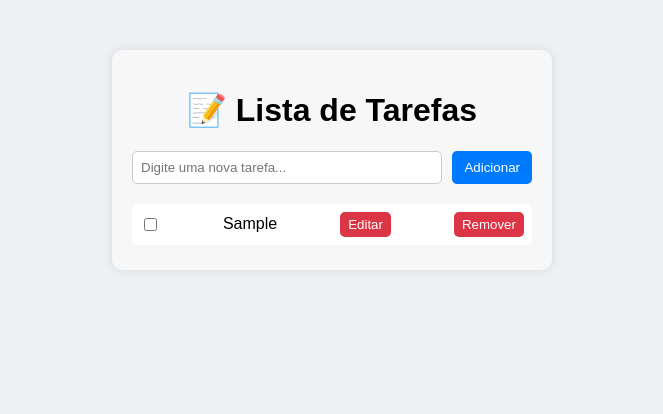
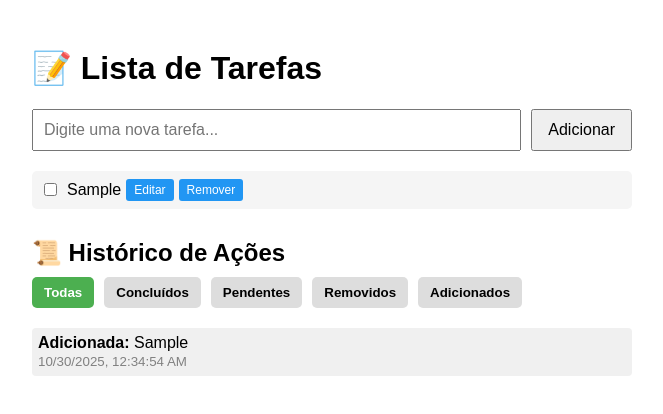
Before and after one commit to 0001135648-debug/Tarefa3, a React (Vite) app: page / in a window 1280 px wide. Both pictures are taken after typing "Sample" into the empty fields and a click on the button "Adicionar". Shown: the top 414 px of the page, without its empty margins (308-971 px from the left). Built offline with nearby package versions, Linux system fonts and the light colour scheme.

Commit message:
divisão de filtragem

```diff
--- a/src/App.css
+++ b/src/App.css
@@ -1,74 +1,115 @@
-import "./styles.css";
-
-export default function App() {
-    return (<div className="App" > <h1>Hello CodeSandbox</h1> <h2>Start editing to see some magic happen !</h2> </div>);
+.body {
+  block-size: auto;
+}
+/* Container principal */
+.app {
+  max-width: 600px;
+  margin: 0 auto;
+  font-family: Arial, sans-serif;
+  padding: 20px;
 }
 
-body {
-    background-color: #eef1f4;
-}
-
-.app {
-    text-align: center;
-    max-width: 400px;
-    margin: 50px auto;
-    background-color: #f7f7f7;
-    padding: 20px;
-    border-radius: 10px;
-    box-shadow: 0 0 10px rgba(0, 0, 0, 0.1);
-    font-family: Arial, sans-serif;
-}
-
+/* Input de nova tarefa */
 .input-area {
   display: flex;
-    gap: 10px;
   margin-bottom: 20px;
 }
 
 .input-area input {
   flex: 1;
-    padding: 8px;
-    border: 1px solid #ccc;
-    border-radius: 5px;
+  padding: 10px;
+  font-size: 16px;
 }
 
 .input-area button {
-    padding: 8px 12px;
-    background-color: #007bff;
-    color: white;
-    border: none;
-    border-radius: 5px;
+  padding: 10px 15px;
+  margin-left: 10px;
+  font-size: 16px;
   cursor: pointer;
 }
 
-.input-area button:hover {
-    background-color: #0056b3;
+/* Lista de filtros */
+.filtros {
+  margin-bottom: 20px;
 }
 
+.filtros button {
+  margin-right: 10px;
+  padding: 8px 12px;
+  cursor: pointer;
+  border: none;
+  background-color: #ddd;
+  border-radius: 5px;
+  font-weight: bold;
+  transition: 0.2s;
+}
+
+.filtros button.ativo {
+  background-color: #4caf50;
+  color: white;
+}
+
+.filtros button:hover {
+  background-color: #bbb;
+}
+
+/* Item da lista */
 .todo-item {
   display: flex;
   align-items: center;
-    justify-content: space-between;
-    background: white;
+  margin-bottom: 10px;
   padding: 8px;
-    margin: 5px 0;
   border-radius: 5px;
+  background-color: #f5f5f5;
 }
 
+.todo-item input[type="checkbox"] {
+  margin-right: 10px;
+}
+
+/* Tarefa concluída */
 .todo-item span.concluida {
   text-decoration: line-through;
   color: gray;
 }
 
+/* Botões de ação */
 .todo-item button {
-    background-color: #dc3545;
+  margin-left: 5px;
+  padding: 4px 8px;
+  cursor: pointer;
+  border: none;
+  border-radius: 3px;
+  background-color: #2196f3;
   color: white;
-    border: none;
-    border-radius: 5px;
-    padding: 5px 8px;
-    cursor: pointer;
+  font-size: 12px;
 }
 
 .todo-item button:hover {
-    background-color: #b02a37;
+  opacity: 0.8;
 }
+
+/* Histórico */
+.historico {
+  margin-top: 30px;
+}
+
+.historico h2 {
+  margin-bottom: 10px;
+}
+
+.historico ul {
+  list-style-type: none;
+  padding-left: 0;
+}
+
+.historico li {
+  margin-bottom: 8px;
+  padding: 6px;
+  background-color: #f0f0f0;
+  border-radius: 4px;
+}
+
+.historico small {
+  color: gray;
+}
--- a/src/App.jsx
+++ b/src/App.jsx
@@ -1,42 +1,104 @@
-import React, { useState } from "react";
+import React, { useState, useEffect } from "react";
 import TodoList from "./TodoList";
 import "./App.css";
 
 function App() {
-  const [tarefas, setTarefas] = useState([]);
+  const [tarefas, setTarefas] = useState(
+    () => JSON.parse(localStorage.getItem("tarefas")) || []
+  );
+  const [historico, setHistorico] = useState(
+    () => JSON.parse(localStorage.getItem("historico")) || []
+  );
   const [novaTarefa, setNovaTarefa] = useState("");
+  const [filtroHistorico, setFiltroHistorico] = useState("todas"); // filtro do histórico
 
+  // Salvar no localStorage
+  useEffect(
+    () => localStorage.setItem("tarefas", JSON.stringify(tarefas)),
+    [tarefas]
+  );
+  useEffect(
+    () => localStorage.setItem("historico", JSON.stringify(historico)),
+    [historico]
+  );
+
+  // Funções de tarefas
   const adicionarTarefa = () => {
-    if (novaTarefa.trim() === "") return;
-    const nova = {
-      id: Date.now(),
-      texto: novaTarefa,
-      concluida: false,
-    };
+    if (!novaTarefa.trim()) return;
+    const nova = { id: Date.now(), texto: novaTarefa, concluida: false };
     setTarefas([...tarefas, nova]);
+    setHistorico([
+      ...historico,
+      {
+        acao: "Adicionada",
+        texto: novaTarefa,
+        data: new Date().toLocaleString(),
+      },
+    ]);
     setNovaTarefa("");
   };
 
   const alternarConclusao = (id) => {
-    setTarefas(
-      tarefas.map((tarefa) =>
-        tarefa.id === id ? { ...tarefa, concluida: !tarefa.concluida } : tarefa
-      )
+    setTarefas((prev) =>
+      prev.map((t) => {
+        if (t.id === id) {
+          const novaConcluida = !t.concluida;
+          setHistorico([
+            ...historico,
+            {
+              acao: novaConcluida ? "Concluída" : "Pendente",
+              texto: t.texto,
+              data: new Date().toLocaleString(),
+            },
+          ]);
+          return { ...t, concluida: novaConcluida };
+        }
+        return t;
+      })
     );
   };
 
   const removerTarefa = (id) => {
-    setTarefas(tarefas.filter((tarefa) => tarefa.id !== id));
+    const tarefaRemovida = tarefas.find((t) => t.id === id);
+    if (!tarefaRemovida) return;
+    setTarefas(tarefas.filter((t) => t.id !== id));
+    setHistorico([
+      ...historico,
+      {
+        acao: "Removida",
+        texto: tarefaRemovida.texto,
+        data: new Date().toLocaleString(),
+      },
+    ]);
   };
 
-  // Função para editar o texto da tarefa
   const editarTarefa = (id, novoTexto) => {
+    const tarefaAntiga = tarefas.find((t) => t.id === id);
+    if (!tarefaAntiga) return;
     setTarefas(
-      tarefas.map((tarefa) =>
-        tarefa.id === id ? { ...tarefa, texto: novoTexto } : tarefa
-      )
+      tarefas.map((t) => (t.id === id ? { ...t, texto: novoTexto } : t))
     );
+    setHistorico([
+      ...historico,
+      {
+        acao: "Editada",
+        texto: `${tarefaAntiga.texto} → ${novoTexto}`,
+        data: new Date().toLocaleString(),
+      },
+    ]);
   };
+
+  // Lista principal mostra todas as tarefas sem filtro
+  const tarefasFiltradas = tarefas;
+
+  // Filtragem do histórico
+  const historicoFiltrado = historico.filter((h) => {
+    if (filtroHistorico === "Concluída") return h.acao === "Concluída";
+    if (filtroHistorico === "Pendente") return h.acao === "Pendente";
+    if (filtroHistorico === "Removida") return h.acao === "Removida";
+    if (filtroHistorico === "Adicionada") return h.acao === "Adicionada";
+    return true; // todas
+  });
 
   return (
     <div className="app">
@@ -52,12 +114,63 @@ function App() {
         <button onClick={adicionarTarefa}>Adicionar</button>
       </div>
 
+      {/* Lista principal */}
       <TodoList
-        tarefas={tarefas}
+        tarefas={tarefasFiltradas}
         onToggle={alternarConclusao}
         onRemover={removerTarefa}
-        onEditar={editarTarefa} // Passamos a função de edição
+        onEditar={editarTarefa}
       />
+
+      {/* Histórico filtrável */}
+      <div className="historico">
+        <h2>📜 Histórico de Ações</h2>
+        <div className="filtros">
+          <button
+            onClick={() => setFiltroHistorico("todas")}
+            className={filtroHistorico === "todas" ? "ativo" : ""}
+          >
+            Todas
+          </button>
+          <button
+            onClick={() => setFiltroHistorico("Concluída")}
+            className={filtroHistorico === "Concluída" ? "ativo" : ""}
+          >
+            Concluídos
+          </button>
+          <button
+            onClick={() => setFiltroHistorico("Pendente")}
+            className={filtroHistorico === "Pendente" ? "ativo" : ""}
+          >
+            Pendentes
+          </button>
+          <button
+            onClick={() => setFiltroHistorico("Removida")}
+            className={filtroHistorico === "Removida" ? "ativo" : ""}
+          >
+            Removidos
+          </button>
+          <button
+            onClick={() => setFiltroHistorico("Adicionada")}
+            className={filtroHistorico === "Adicionada" ? "ativo" : ""}
+          >
+            Adicionados
+          </button>
+        </div>
+
+        {historicoFiltrado.length === 0 ? (
+          <p>Nenhuma ação registrada para este filtro.</p>
+        ) : (
+          <ul>
+            {historicoFiltrado.map((item, index) => (
+              <li key={index}>
+                <strong>{item.acao}:</strong> {item.texto} <br />
+                <small>{item.data}</small>
+              </li>
+            ))}
+          </ul>
+        )}
+      </div>
     </div>
   );
 }
```
Lines whose indentation alone changed are shown as unchanged.
